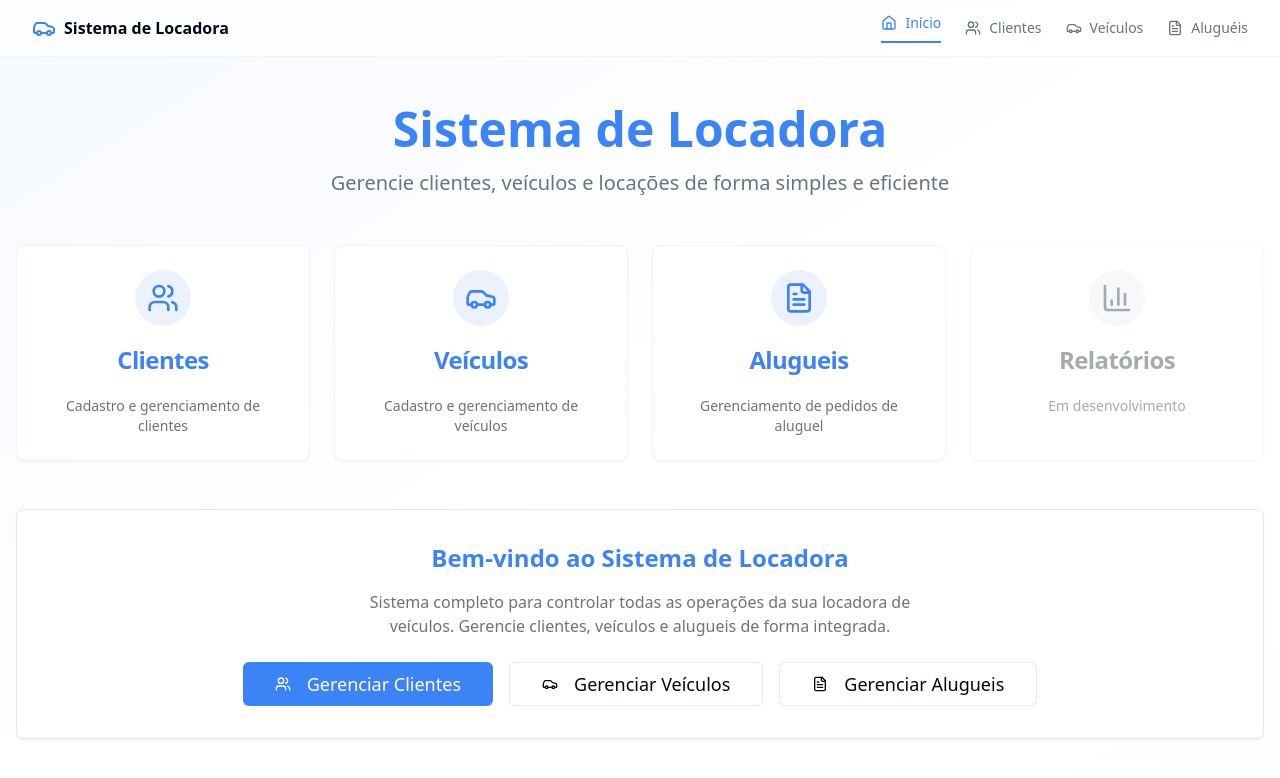
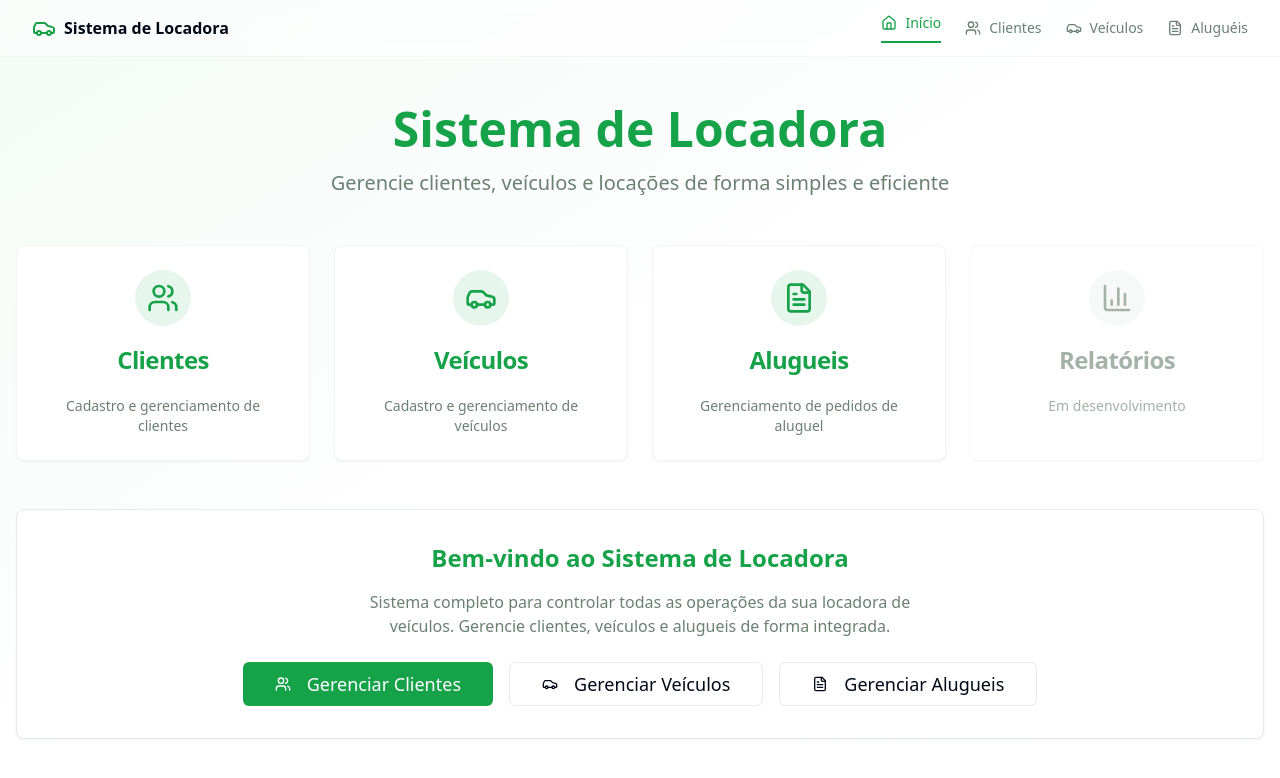
Before and after one commit to Comando-do-Software-2025-2/Sistema-de-Aluguel-de-Carros, a React (Vite) app in the folder codigo/Front/: page / in a window 1280 px wide. Shown: the top 778 px of the page. Built offline with nearby package versions, Linux system fonts and the light colour scheme; the HTML template or start-up script is replaced by a standard one.

Commit message:
alteração de cores bases do sitema

```diff
--- a/codigo/Front/src/components/ClienteForm.tsx
+++ b/codigo/Front/src/components/ClienteForm.tsx
@@ -55,7 +55,7 @@ export const ClienteForm = ({ cliente, onSave, onCancel }: ClienteFormProps) =>
 
   return (
     <div style={{ maxWidth: 800, margin: '0 auto', background: '#fff', borderRadius: 8, boxShadow: '0 2px 8px #0001', padding: 24 }}>
-      <h2 style={{ fontSize: 24, fontWeight: 600, color: '#1d4ed8', marginBottom: 16 }}>
+      <h2 style={{ fontSize: 24, fontWeight: 600, color: '#059669', marginBottom: 16 }}>
         {cliente ? 'Editar Cliente' : 'Novo Cliente'}
       </h2>
       <form onSubmit={handleSubmit} style={{ display: 'flex', flexDirection: 'column', gap: 24 }}>
@@ -145,10 +145,10 @@ export const ClienteForm = ({ cliente, onSave, onCancel }: ClienteFormProps) =>
 
         {/* Botões */}
         <div style={{ display: 'flex', gap: 16, paddingTop: 16 }}>
-          <button type="submit" style={{ flex: 1, padding: 12, borderRadius: 4, background: '#1d4ed8', color: '#fff', border: 'none', fontWeight: 500 }}>
+          <button type="submit" style={{ flex: 1, padding: 12, borderRadius: 4, background: '#059669', color: '#fff', border: 'none', fontWeight: 500 }}>
             {cliente ? 'Atualizar Cliente' : 'Cadastrar Cliente'}
           </button>
-          <button type="button" onClick={onCancel} style={{ flex: 1, padding: 12, borderRadius: 4, background: '#fff', color: '#1d4ed8', border: '1px solid #1d4ed8', fontWeight: 500 }}>
+          <button type="button" onClick={onCancel} style={{ flex: 1, padding: 12, borderRadius: 4, background: '#fff', color: '#059669', border: '1px solid #059669', fontWeight: 500 }}>
             Cancelar
           </button>
         </div>
--- a/codigo/Front/src/components/ClienteList.tsx
+++ b/codigo/Front/src/components/ClienteList.tsx
@@ -37,12 +37,12 @@ export const ClienteList = ({ clientes, onEdit, onDelete, onAdd }: ClienteListPr
       {/* Header */}
       <div style={{ background: '#fff', borderRadius: 8, boxShadow: '0 2px 8px #0001', padding: 24 }}>
         <div style={{ display: 'flex', flexDirection: 'row', justifyContent: 'space-between', alignItems: 'center', gap: 16 }}>
-          <h2 style={{ fontSize: 24, fontWeight: 600, color: '#1d4ed8', display: 'flex', alignItems: 'center', gap: 8 }}>
+          <h2 style={{ fontSize: 24, fontWeight: 600, color: '#059669', display: 'flex', alignItems: 'center', gap: 8 }}>
             {/* Ícone de usuário */}
-            <span style={{ display: 'inline-block', background: '#e0e7ff', borderRadius: '50%', width: 32, height: 32, textAlign: 'center', lineHeight: '32px', fontWeight: 700, color: '#6366f1' }}>U</span>
+            <span style={{ display: 'inline-block', background: '#d1fae5', borderRadius: '50%', width: 32, height: 32, textAlign: 'center', lineHeight: '32px', fontWeight: 700, color: '#10b981' }}>U</span>
             Gerenciar Clientes
           </h2>
-          <button onClick={onAdd} style={{ padding: '8px 16px', borderRadius: 4, background: '#1d4ed8', color: '#fff', border: 'none', fontWeight: 500, display: 'flex', alignItems: 'center', gap: 8 }}>
+          <button onClick={onAdd} style={{ padding: '8px 16px', borderRadius: 4, background: '#059669', color: '#fff', border: 'none', fontWeight: 500, display: 'flex', alignItems: 'center', gap: 8 }}>
             <span style={{ fontWeight: 700, fontSize: 18 }}>+</span> Novo Cliente
           </button>
         </div>
@@ -69,7 +69,7 @@ export const ClienteList = ({ clientes, onEdit, onDelete, onAdd }: ClienteListPr
               {searchTerm ? 'Tente ajustar os termos de busca' : 'Comece cadastrando seu primeiro cliente'}
             </p>
             {!searchTerm && (
-              <button onClick={onAdd} style={{ padding: '8px 16px', borderRadius: 4, background: '#1d4ed8', color: '#fff', border: 'none', fontWeight: 500, display: 'flex', alignItems: 'center', gap: 8 }}>
+              <button onClick={onAdd} style={{ padding: '8px 16px', borderRadius: 4, background: '#059669', color: '#fff', border: 'none', fontWeight: 500, display: 'flex', alignItems: 'center', gap: 8 }}>
                 <span style={{ fontWeight: 700, fontSize: 18 }}>+</span> Cadastrar Primeiro Cliente
               </button>
             )}
@@ -93,7 +93,7 @@ export const ClienteList = ({ clientes, onEdit, onDelete, onAdd }: ClienteListPr
                 <div style={{ display: 'flex', flexDirection: 'row', gap: 8 }}>
                   <button
                     onClick={() => onEdit(cliente)}
-                    style={{ padding: '8px 12px', borderRadius: 4, background: '#fff', color: '#1d4ed8', border: '1px solid #1d4ed8', fontWeight: 500 }}
+                    style={{ padding: '8px 12px', borderRadius: 4, background: '#fff', color: '#059669', border: '1px solid #059669', fontWeight: 500 }}
                   >
                     ✏️ Editar
                   </button>
@@ -113,7 +113,7 @@ export const ClienteList = ({ clientes, onEdit, onDelete, onAdd }: ClienteListPr
                     Tem certeza que deseja excluir o cliente <strong>{cliente.nome}</strong>? Esta ação não pode ser desfeita.
                   </div>
                   <div style={{ display: 'flex', gap: 8 }}>
-                    <button onClick={() => setConfirmDeleteId(null)} style={{ padding: '6px 16px', borderRadius: 4, background: '#fff', color: '#1d4ed8', border: '1px solid #1d4ed8', fontWeight: 500 }}>Cancelar</button>
+                    <button onClick={() => setConfirmDeleteId(null)} style={{ padding: '6px 16px', borderRadius: 4, background: '#fff', color: '#059669', border: '1px solid #059669', fontWeight: 500 }}>Cancelar</button>
                     <button onClick={() => { onDelete(cliente.id); setConfirmDeleteId(null); }} style={{ padding: '6px 16px', borderRadius: 4, background: '#dc2626', color: '#fff', border: 'none', fontWeight: 500 }}>Excluir</button>
                   </div>
                 </div>
--- a/codigo/Front/src/index.css
+++ b/codigo/Front/src/index.css
@@ -17,24 +17,24 @@ All colors MUST be HSL.
     --popover: 0 0% 100%;
     --popover-foreground: 222.2 84% 4.9%;
 
-    --primary: 217 91% 60%;
+    --primary: 142 76% 36%;
     --primary-foreground: 0 0% 100%;
 
-    --secondary: 217 19% 96%;
-    --secondary-foreground: 217 91% 60%;
+    --secondary: 142 25% 96%;
+    --secondary-foreground: 142 76% 36%;
 
-    --muted: 220 14% 96%;
-    --muted-foreground: 220 9% 46%;
+    --muted: 142 14% 96%;
+    --muted-foreground: 142 9% 46%;
 
-    --accent: 217 19% 96%;
-    --accent-foreground: 217 91% 60%;
+    --accent: 142 25% 96%;
+    --accent-foreground: 142 76% 36%;
 
     --destructive: 0 84% 60%;
     --destructive-foreground: 0 0% 100%;
 
-    --border: 220 13% 91%;
-    --input: 220 13% 91%;
-    --ring: 217 91% 60%;
+    --border: 142 13% 91%;
+    --input: 142 13% 91%;
+    --ring: 142 76% 36%;
 
     --success: 120 60% 50%;
     --success-foreground: 0 0% 100%;
@@ -46,19 +46,19 @@ All colors MUST be HSL.
 
     --sidebar-background: 0 0% 98%;
 
-    --sidebar-foreground: 240 5.3% 26.1%;
+    --sidebar-foreground: 142 5.3% 26.1%;
 
-    --sidebar-primary: 240 5.9% 10%;
+    --sidebar-primary: 142 5.9% 10%;
 
     --sidebar-primary-foreground: 0 0% 98%;
 
-    --sidebar-accent: 240 4.8% 95.9%;
+    --sidebar-accent: 142 4.8% 95.9%;
 
-    --sidebar-accent-foreground: 240 5.9% 10%;
+    --sidebar-accent-foreground: 142 5.9% 10%;
 
-    --sidebar-border: 220 13% 91%;
+    --sidebar-border: 142 13% 91%;
 
-    --sidebar-ring: 217.2 91.2% 59.8%;
+    --sidebar-ring: 142 76% 36%;
   }
 
   .dark {
@@ -71,32 +71,32 @@ All colors MUST be HSL.
     --popover: 222.2 84% 4.9%;
     --popover-foreground: 210 40% 98%;
 
-    --primary: 210 40% 98%;
+    --primary: 142 40% 98%;
     --primary-foreground: 222.2 47.4% 11.2%;
 
-    --secondary: 217.2 32.6% 17.5%;
-    --secondary-foreground: 210 40% 98%;
+    --secondary: 142 32.6% 17.5%;
+    --secondary-foreground: 142 40% 98%;
 
-    --muted: 217.2 32.6% 17.5%;
-    --muted-foreground: 215 20.2% 65.1%;
+    --muted: 142 32.6% 17.5%;
+    --muted-foreground: 142 20.2% 65.1%;
 
-    --accent: 217.2 32.6% 17.5%;
-    --accent-foreground: 210 40% 98%;
+    --accent: 142 32.6% 17.5%;
+    --accent-foreground: 142 40% 98%;
 
     --destructive: 0 62.8% 30.6%;
     --destructive-foreground: 210 40% 98%;
 
-    --border: 217.2 32.6% 17.5%;
-    --input: 217.2 32.6% 17.5%;
-    --ring: 212.7 26.8% 83.9%;
-    --sidebar-background: 240 5.9% 10%;
-    --sidebar-foreground: 240 4.8% 95.9%;
-    --sidebar-primary: 224.3 76.3% 48%;
+    --border: 142 32.6% 17.5%;
+    --input: 142 32.6% 17.5%;
+    --ring: 142 26.8% 83.9%;
+    --sidebar-background: 142 5.9% 10%;
+    --sidebar-foreground: 142 4.8% 95.9%;
+    --sidebar-primary: 142 76.3% 48%;
     --sidebar-primary-foreground: 0 0% 100%;
-    --sidebar-accent: 240 3.7% 15.9%;
-    --sidebar-accent-foreground: 240 4.8% 95.9%;
-    --sidebar-border: 240 3.7% 15.9%;
-    --sidebar-ring: 217.2 91.2% 59.8%;
+    --sidebar-accent: 142 3.7% 15.9%;
+    --sidebar-accent-foreground: 142 4.8% 95.9%;
+    --sidebar-border: 142 3.7% 15.9%;
+    --sidebar-ring: 142 76% 36%;
   }
 }
 
--- a/codigo/Front/src/pages/NotFound.tsx
+++ b/codigo/Front/src/pages/NotFound.tsx
@@ -13,7 +13,7 @@ const NotFound = () => {
       <div className="text-center">
         <h1 className="mb-4 text-4xl font-bold">404</h1>
         <p className="mb-4 text-xl text-gray-600">Oops! Page not found</p>
-        <a href="/" className="text-blue-500 underline hover:text-blue-700">
+        <a href="/" className="text-green-500 underline hover:text-green-700">
           Return to Home
         </a>
       </div>
--- a/codigo/Front/src/types/aluguel.ts
+++ b/codigo/Front/src/types/aluguel.ts
@@ -34,7 +34,7 @@ export const statusLabels: Record<AluguelPedidoStatus, string> = {
 
 export const statusColors: Record<AluguelPedidoStatus, string> = {
   AGURADANDO_ANALISE: 'bg-yellow-100 text-yellow-800',
-  EM_ANALISE: 'bg-blue-100 text-blue-800',
+  EM_ANALISE: 'bg-emerald-100 text-emerald-800',
   APROVADO: 'bg-green-100 text-green-800',
   REJEITADO: 'bg-red-100 text-red-800',
   CANCELADO: 'bg-gray-100 text-gray-800'
```
Also changed, not shown: codigo/Front/src/components/VeiculosList.tsx (+6 -6 lines).
